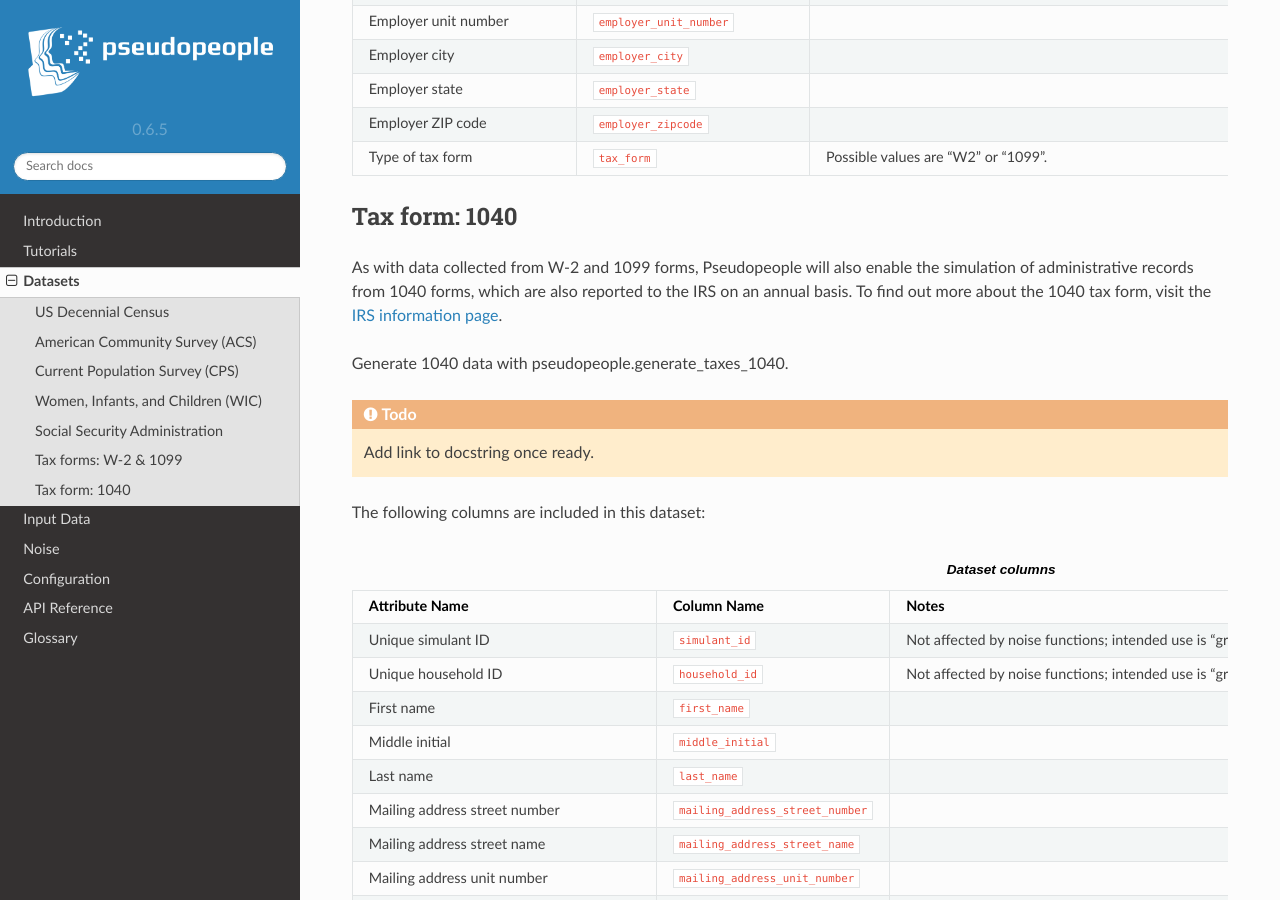
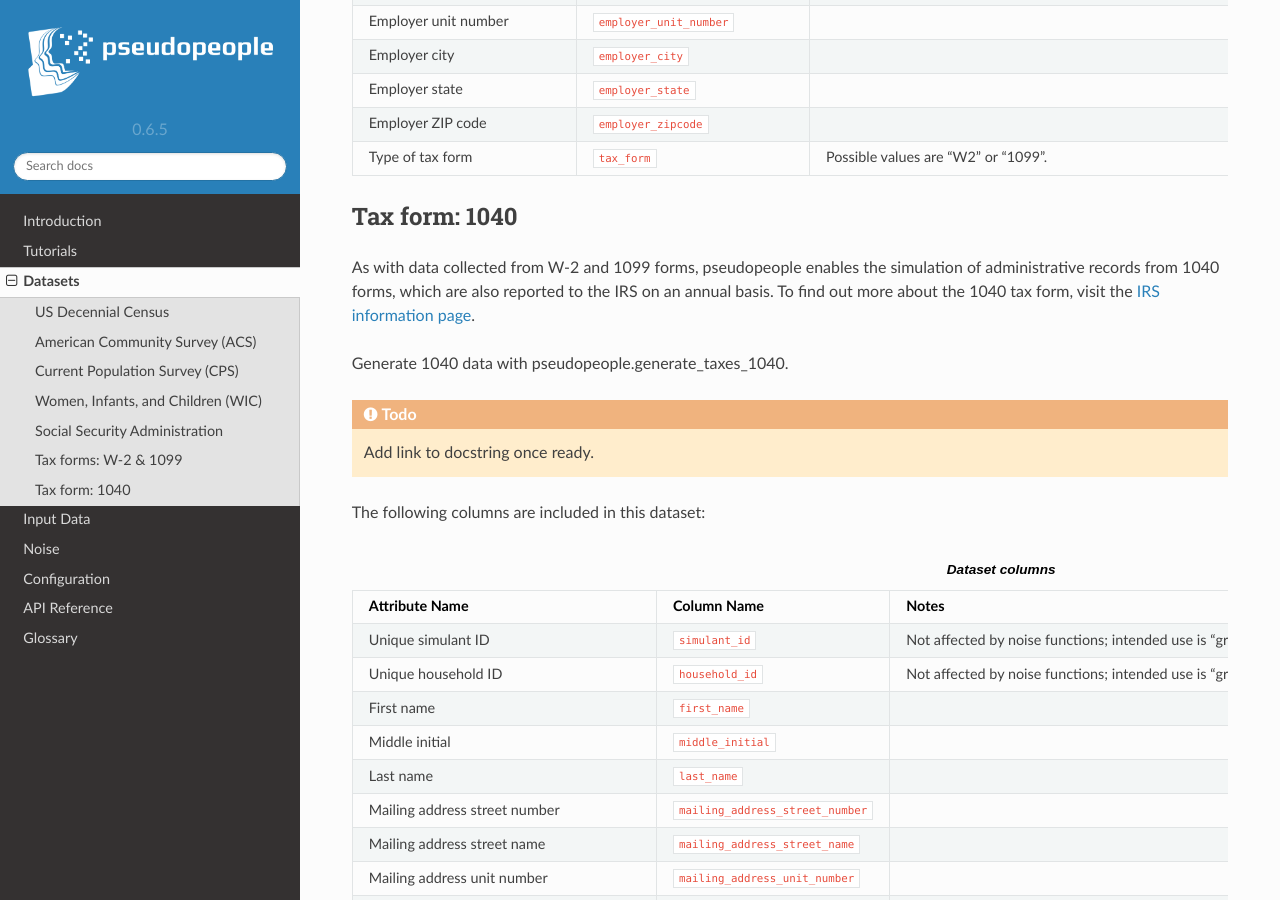
Before and after one commit to ihmeuw/pseudopeople, a Sphinx documentation site: the page built from docs/source/datasets/index.rst, in a window 1280 px wide and 900 px high, scrolled down 6309 px. Built offline with Sphinx 7.4.7 and the Read the Docs theme 2.0.0, drawn with Linux system fonts in a browser that asks for light colours.

Commit message:
Update docs/source/datasets/index.rst
Co-authored-by: Zeb Burke-Conte <zmbc@users.noreply.github.com>

```diff
--- a/docs/source/datasets/index.rst
+++ b/docs/source/datasets/index.rst
@@ -454,7 +454,7 @@ The following columns are included in these datasets:
 
 Tax form: 1040
 --------------
-As with data collected from W-2 and 1099 forms, Pseudopeople will also enable the simulation of administrative records from 1040 forms, which are
+As with data collected from W-2 and 1099 forms, pseudopeople enables the simulation of administrative records from 1040 forms, which are
 also reported to the IRS on an annual basis. To find out more about the 1040 tax form, visit the `IRS information page <https://www.irs.gov/instructions/i1040gi>`_.
 
 Generate 1040 data with pseudopeople.generate_taxes_1040.
```
